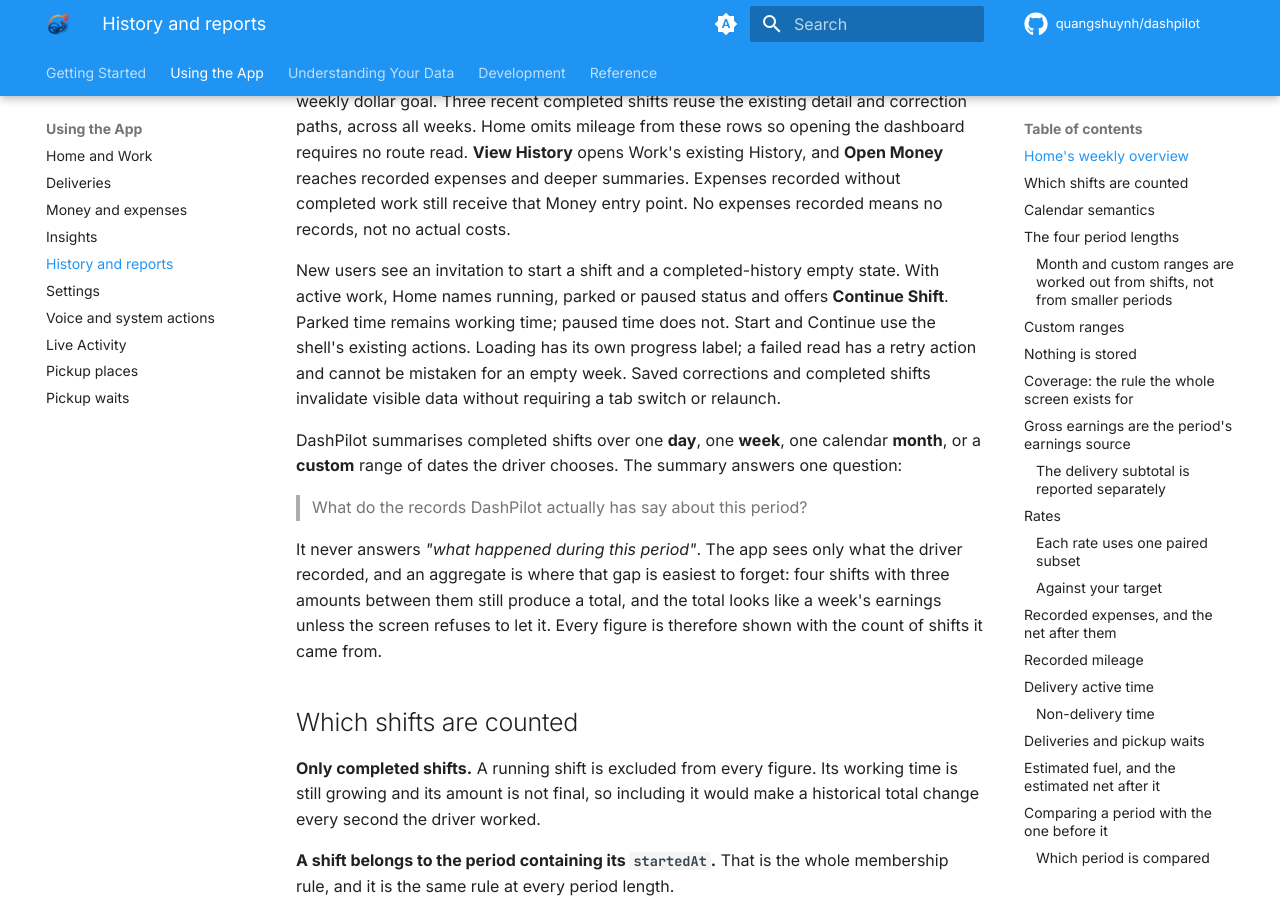
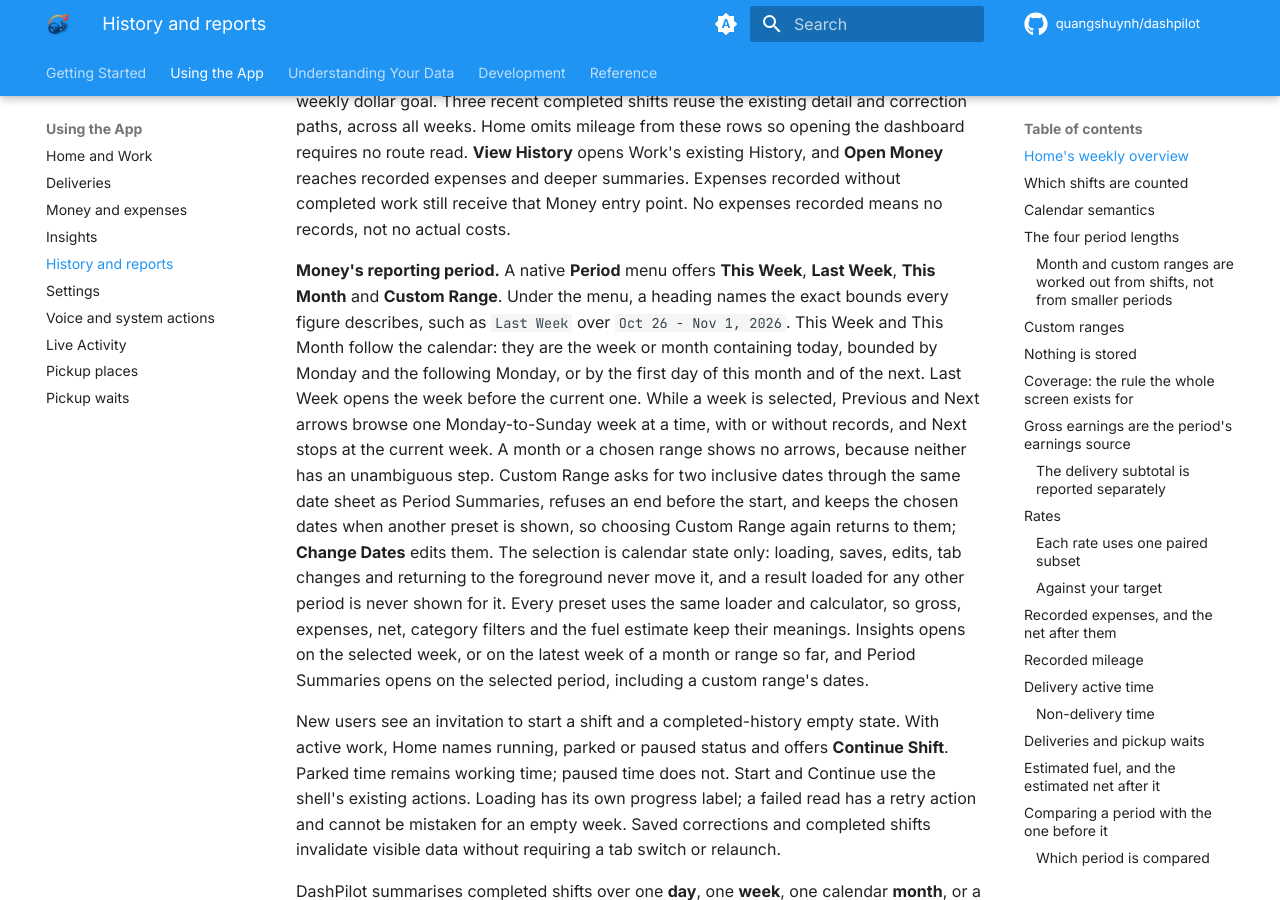
Before and after one commit to quangshuynh/dashpilot, an MkDocs documentation site: the page built from docs/product/period-summaries.md, in a window 1280 px wide and 900 px high, scrolled down 1169 px. Built offline with MkDocs 1.6.1 and Material for MkDocs 9.7.7, drawn with Linux system fonts in a browser that asks for light colours; comment, search, counter and statistics services are not loaded.

Commit message:
docs: describe Money reporting periods and the week navigation fix

```diff
--- a/docs/product/period-summaries.md
+++ b/docs/product/period-summaries.md
@@ -23,6 +23,22 @@
 opens Work's existing History, and **Open Money** reaches recorded expenses and deeper summaries.
 Expenses recorded without completed work still receive that Money entry point. No expenses recorded
 means no records, not no actual costs.
+
+**Money's reporting period.** A native **Period** menu offers **This Week**, **Last Week**,
+**This Month** and **Custom Range**. Under the menu, a heading names the exact bounds every figure
+describes, such as `Last Week` over `Oct 26 - Nov 1, 2026`. This Week and This Month follow the
+calendar: they are the week or month containing today, bounded by Monday and the following Monday,
+or by the first day of this month and of the next. Last Week opens the week before the current one.
+While a week is selected, Previous and Next arrows browse one Monday-to-Sunday week at a time, with
+or without records, and Next stops at the current week. A month or a chosen range shows no arrows,
+because neither has an unambiguous step. Custom Range asks for two inclusive dates through the same
+date sheet as Period Summaries, refuses an end before the start, and keeps the chosen dates when
+another preset is shown, so choosing Custom Range again returns to them; **Change Dates** edits them.
+The selection is calendar state only: loading, saves, edits, tab changes and returning to the
+foreground never move it, and a result loaded for any other period is never shown for it. Every
+preset uses the same loader and calculator, so gross, expenses, net, category filters and the fuel
+estimate keep their meanings. Insights opens on the selected week, or on the latest week of a month
+or range so far, and Period Summaries opens on the selected period, including a custom range's dates.
 
 New users see an invitation to start a shift and a completed-history empty state. With active work,
 Home names running, parked or paused status and offers **Continue Shift**. Parked time remains working
```
Also changed, not shown: docs/development/testing.md (+11 -0 lines), docs/development/ui-suite-audit.md (+1 -1 lines), docs/index.md (+2 -2 lines), docs/product/overview.md (+2 -1 lines).
